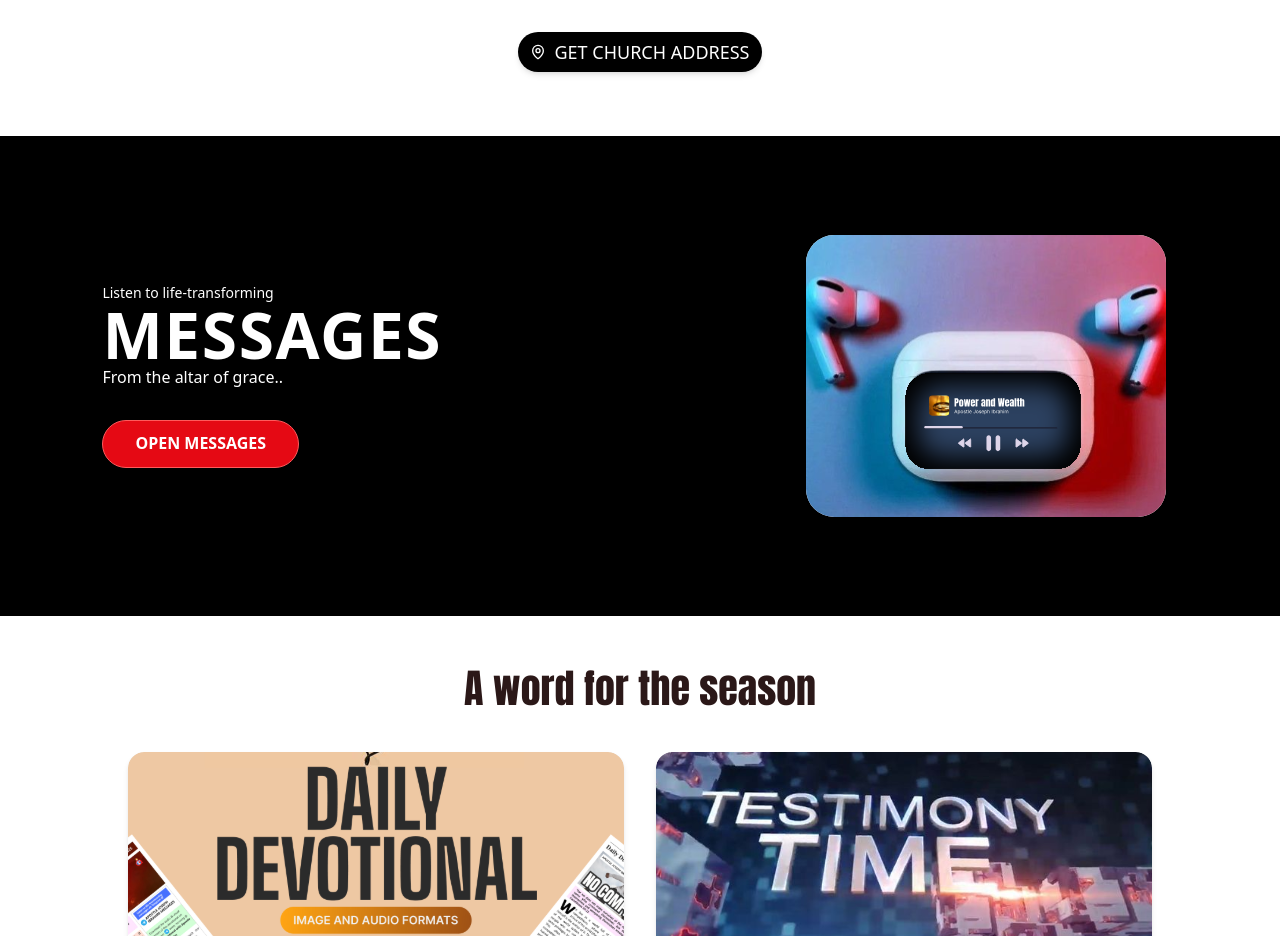
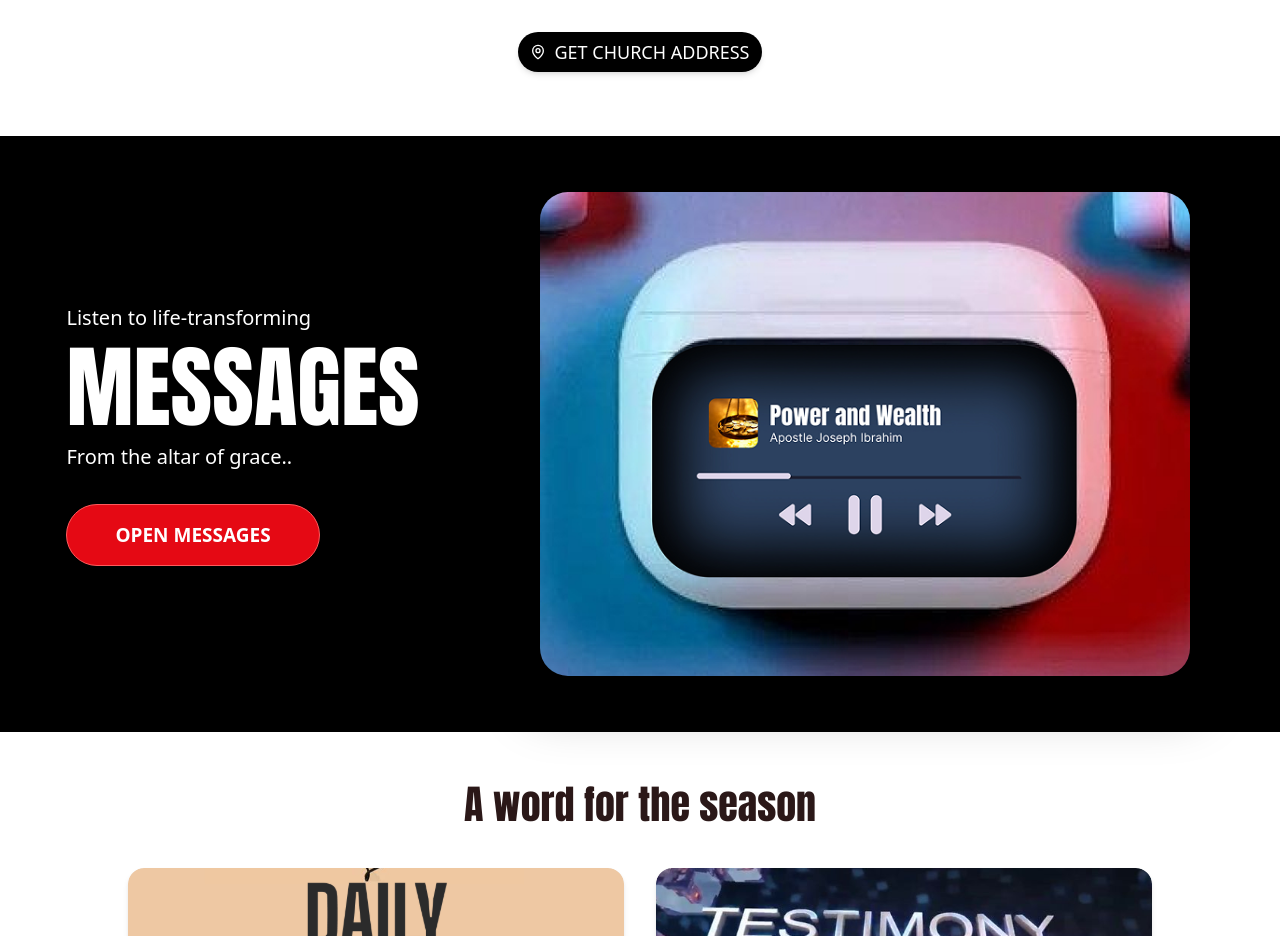
Before and after one commit to gigscode/glmhq, a Next.js app: page / in a window 1280 px wide. Shown: the part 1260-2196 px from the top of the page. Built offline with nearby package versions, Linux system fonts and the light colour scheme; no server answers.

Commit message:
fixed more ui bug

```diff
--- a/app/components/MessagesSection.tsx
+++ b/app/components/MessagesSection.tsx
@@ -1,29 +1,31 @@
 import Image from "next/image";
 import Link from "next/link";
-import powerWealthImg from '../assets/images/power-wealth.svg';
+import messageImg from '../assets/images/message-img.png';
 
 export default function MessagesSection() {
   return (
-    <section className="flex flex-col md:flex-row min-h-[60vh] bg-black text-white py-6 sm:py-8 items-center justify-center px-3 sm:px-4 md:px-0">
+    <section className="w-full bg-black text-white py-10 sm:py-8">
+      <div className="flex flex-col md:flex-row min-h-[60vh] items-center justify-center px-3 sm:px-4 md:px-16 md:gap-12 max-w-[1400px] mx-auto">
         {/* Left Side */}
-      <div className="flex-1 flex flex-col justify-center items-center sm:items-start md:pl-[8vw] font-s w-full md:w-auto h-full mb-6 sm:mb-8 md:mb-0 px-2 sm:px-0">
-        <span className="text-xs sm:text-[13px] md:text-[14px]">Listen to life-transforming</span>
-        <h2 className="text-[1.8rem] min-[375px]:text-[2.2rem] sm:text-[2.8rem] md:text-[64px] font-extrabold m-0 tracking-wide leading-tight md:leading-none text-center sm:text-left">MESSAGES</h2>
-        <span className="text-xs sm:text-[15px] md:text-[16px] mb-4 sm:mb-6 md:mb-8 text-center sm:text-left">From the altar of grace..</span>
-        <Link href="/messages" className="bg-[#E50914] border-[#FF5A5C] border-[1px] text-white rounded-full px-5 py-2 sm:px-6 sm:py-2.5 md:px-8 md:py-3 font-semibold text-xs sm:text-[15px] md:text-[16px] cursor-pointer shadow-md inline-block hover:bg-[#d00813] transition">
+        <div className="flex flex-col justify-center items-center sm:items-start font-s w-full md:w-auto h-full mb-6 sm:mb-8 md:mb-0 px-2 sm:px-0 md:pr-8">
+          <span className="text-lg sm:text-[18px] md:text-[20px]">Listen to life-transforming</span>
+          <h2 className="text-[2.5rem] min-[375px]:text-[4rem] sm:text-[4rem] md:text-[90px] font-anton font-extrabold m-0 tracking-wide leading-tight md:leading-none text-center sm:text-left">MESSAGES</h2>
+          <span className="text-lg sm:text-[19px] md:text-[20px] mb-4 sm:mb-6 md:mb-8 text-center sm:text-left">From the altar of grace..</span>
+          <Link href="/messages" className="bg-[#E50914] border-[#FF5A5C] border-[1px] text-white rounded-full px-7 py-3 sm:px-8 sm:py-3.5 md:px-12 md:py-4 font-semibold text-base sm:text-[17px] md:text-[19px] cursor-pointer shadow-md inline-block hover:bg-[#d00813] transition">
             OPEN MESSAGES
           </Link>
         </div>
         {/* Right Side */}
-      <div className="flex-1 flex items-center justify-center w-full md:w-auto h-full">
-        <div className="rounded-[20px] sm:rounded-[24px] md:rounded-[32px] shadow-2xl p-3 sm:p-4 md:p-6 flex items-center font-[satoshi] justify-center w-full max-w-[240px] sm:max-w-xs md:max-w-none">
+        <div className="flex items-center justify-center w-full md:w-auto h-full md:pl-4">
+          <div className="rounded-[20px] sm:rounded-[24px] md:rounded-[32px] shadow-2xl p-3 sm:p-4 md:p-6 flex items-center font-[satoshi] justify-center w-full max-w-[380px] sm:max-w-sm md:max-w-none">
             <Image
-            src={powerWealthImg}
+              src={messageImg}
               alt="messages"
-            width={260}
-            height={260}
-            className="rounded-[16px] sm:rounded-[20px] md:rounded-[28px] object-cover w-full h-auto max-w-[240px] sm:max-w-[260px] md:max-w-[360px]"
+              width={500}
+              height={500}
+              className="rounded-[16px] sm:rounded-[20px] md:rounded-[28px] object-cover w-full h-auto max-w-[280px] sm:max-w-[320px] md:max-w-[650px]"
             />
+          </div>
         </div>
       </div>
     </section>
--- a/app/components/NavBar.tsx
+++ b/app/components/NavBar.tsx
@@ -7,6 +7,7 @@ import { Menu, X } from 'lucide-react'
 import { Dialog, DialogContent, DialogTrigger, DialogTitle } from '@/components/ui/dialog'
 import { VisuallyHidden } from '@/components/ui/visually-hidden'
 import GlmLogo from '../assets/images/glm-logo.svg'
+import GlmLogo2 from '../assets/images/glm-logo2.svg'
 
 const NAV_LINKS = [
     { label: 'ABOUT US', href: '/about' },
@@ -51,7 +52,7 @@ const NavBar = () => {
             <div className="w-full flex items-center justify-between md:px-6 lg:px-8">
                 <div className="pl-4 md:pl-0">
                     <Link href="/" className="cursor-pointer">
-                        <Image src={GlmLogo} alt="glm-logo" width={100} height={40} className="h-auto w-auto max-w-[100px] sm:max-w-none" />
+                        <Image src={isScrolled ? GlmLogo2 : GlmLogo} alt="glm-logo" width={100} height={40} className="h-auto w-auto max-w-[100px] sm:max-w-none" />
                     </Link>
                 </div>
                 {/* Desktop Nav */}
```
Also changed, not shown: app/assets/images/message-img.png (added), app/assets/power-wealth.png (renamed from app/assets/images/power-wealth.png). Lines whose indentation alone changed are shown as unchanged.
